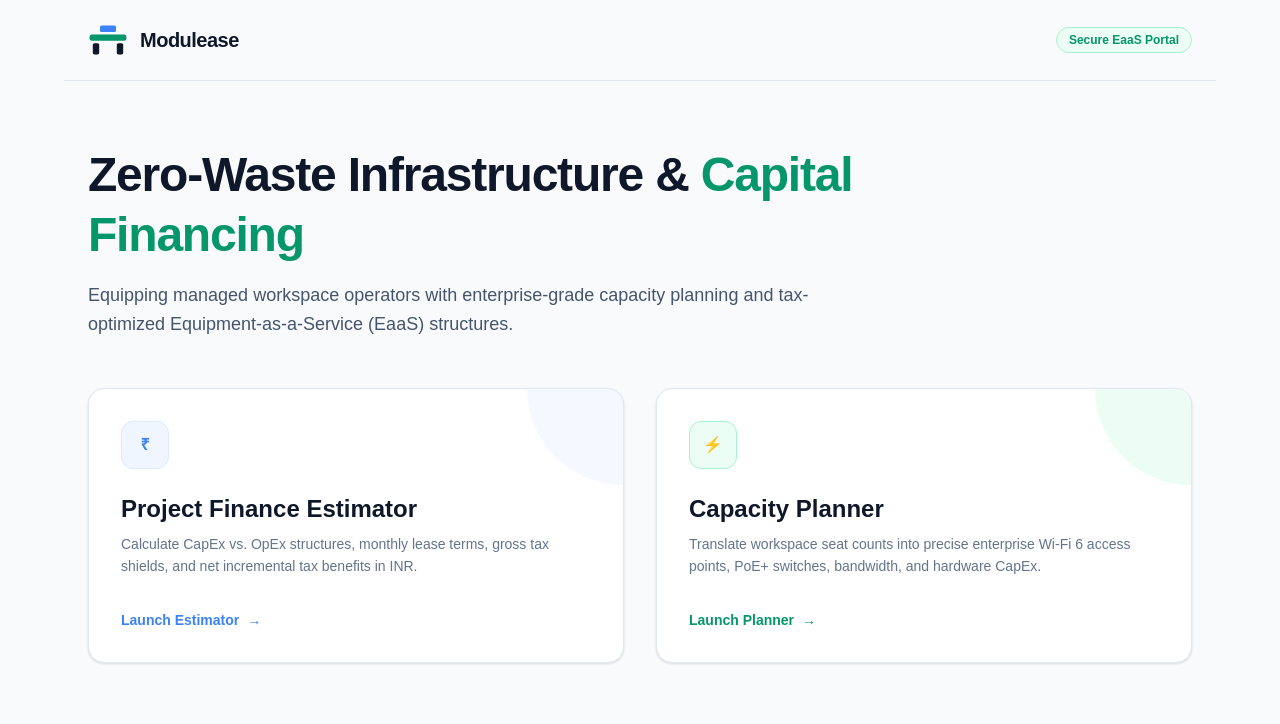
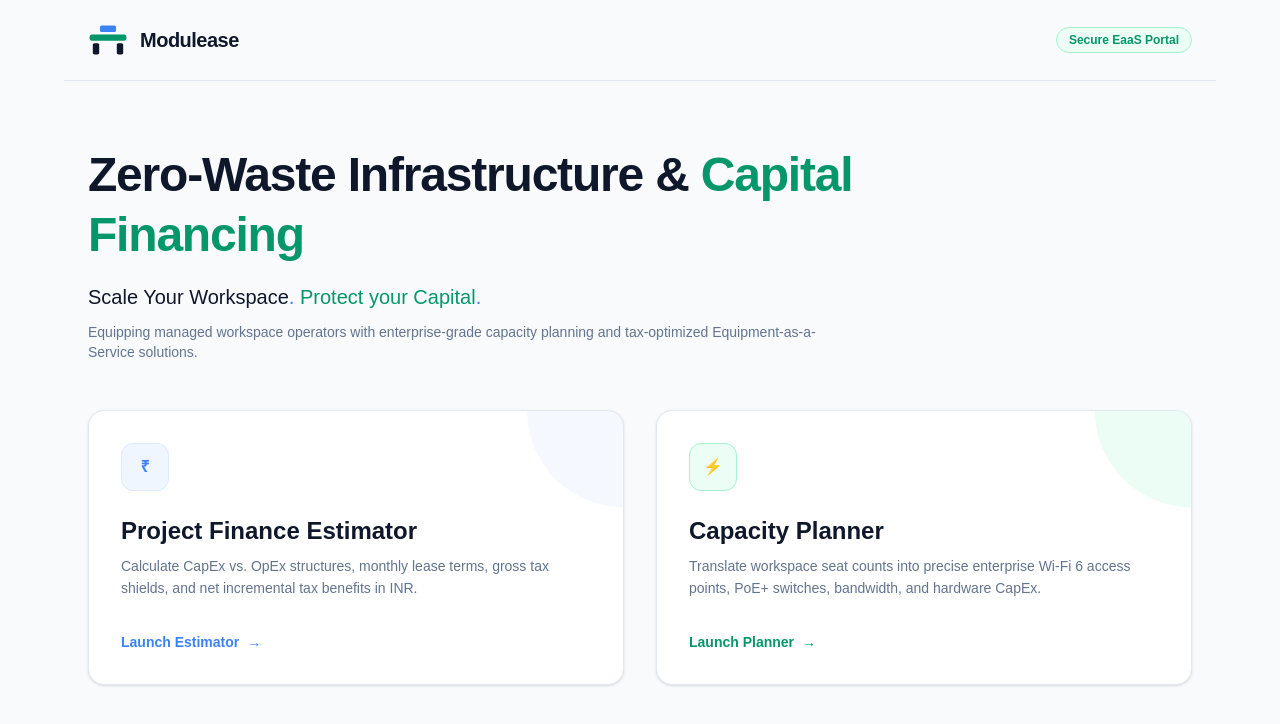
Before and after one commit to millenialbanker/eaas-platform-frontend, a Next.js app: page / in a window 1280 px wide. Shown: the top 724 px of the page. Built offline with nearby package versions, Linux system fonts and the light colour scheme.

Commit message:
page.tsx

```diff
--- a/app/page.tsx
+++ b/app/page.tsx
@@ -33,8 +33,14 @@ export default function Home() {
           <h1 className="text-4xl md:text-5xl font-extrabold text-slate-900 tracking-tight leading-tight">
             Zero-Waste Infrastructure & <span className="text-[#059669]">Capital Financing</span>
           </h1>
-          <p className="text-lg text-slate-600 mt-4 leading-relaxed">
-            Equipping managed workspace operators with enterprise-grade capacity planning and tax-optimized Equipment-as-a-Service (EaaS) structures.
+          <p className="text-lg md:text-xl font-medium mt-4 leading-relaxed">
+            <span className="text-[#0F172A]">Scale Your Workspace</span>
+            <span className="text-[#3B82F6]">.</span>{" "}
+            <span className="text-[#059669]">Protect your Capital</span>
+            <span className="text-[#3B82F6]">.</span>
+          </p>
+          <p className="text-sm text-slate-500 mt-2">
+            Equipping managed workspace operators with enterprise-grade capacity planning and tax-optimized Equipment-as-a-Service solutions.
           </p>
         </div>
 
```
